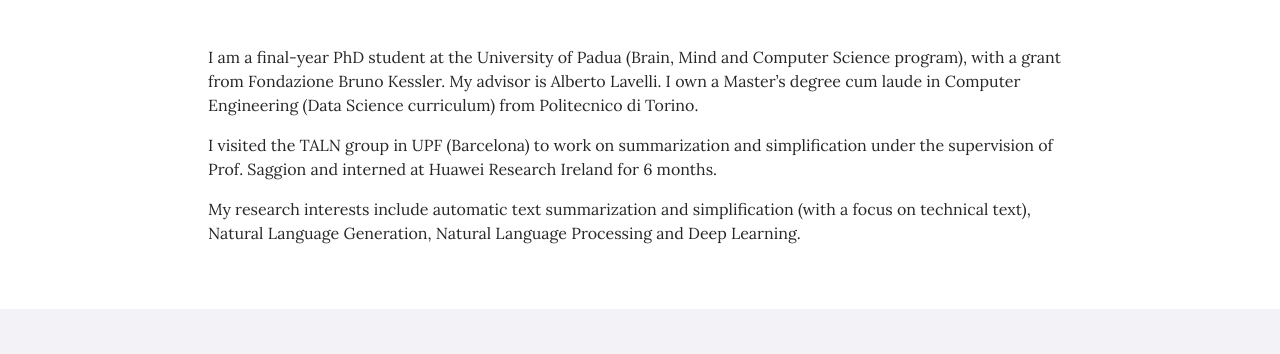
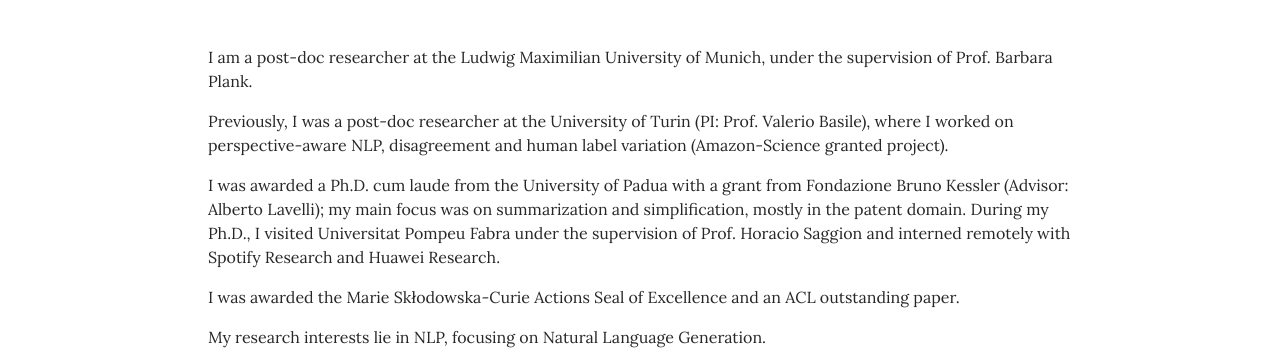
Before and after one commit to slvcsl/slvcsl.github.io, a plain HTML site: page index.html in a window 1280 px wide. Shown: the part 398-752 px from the top of the page. Drawn offline with Linux system fonts and the light colour scheme; a script that the page names is missing.

Commit message:
website updated

```diff
--- a/index.html
+++ b/index.html
@@ -264,9 +264,13 @@
   </div>
 </div>
 <div class="content">
-  <p>I am a final-year PhD student at the University of Padua (Brain, Mind and Computer Science program), with a grant from Fondazione Bruno Kessler. My advisor is Alberto Lavelli. I own a Master&rsquo;s degree cum laude in Computer Engineering (Data Science curriculum) from Politecnico di Torino.</p>
-<p>I visited the TALN group in UPF (Barcelona) to work on summarization and simplification under the supervision of Prof. Saggion and interned at Huawei Research Ireland for 6 months.</p>
-<p>My research interests include automatic text summarization and simplification (with a focus on technical text), Natural Language Generation, Natural Language Processing and Deep Learning.</p>
+
+<p>I am a post-doc researcher at the Ludwig Maximilian University of Munich, under the supervision of Prof. Barbara Plank.</p>
+<p>Previously, I was a post-doc researcher at the University of Turin (PI: Prof. Valerio Basile), where I worked on perspective-aware NLP, disagreement and human label variation (Amazon-Science granted project).</p>
+<p>I was awarded a Ph.D. cum laude from the University of Padua with a grant from Fondazione Bruno Kessler (Advisor: Alberto Lavelli); my main focus was on summarization and simplification, mostly in the patent domain. During my Ph.D., I visited Universitat Pompeu Fabra under the supervision of Prof. Horacio Saggion and interned remotely with Spotify Research and Huawei Research. </p>
+<p>I was awarded the Marie Skłodowska-Curie Actions Seal of Excellence and an ACL outstanding paper.</p>
+ <p>My research interests lie in NLP, focusing on Natural Language Generation.</p>
+
 
 </div>
 
```
Also changed, not shown: 1 other file.
